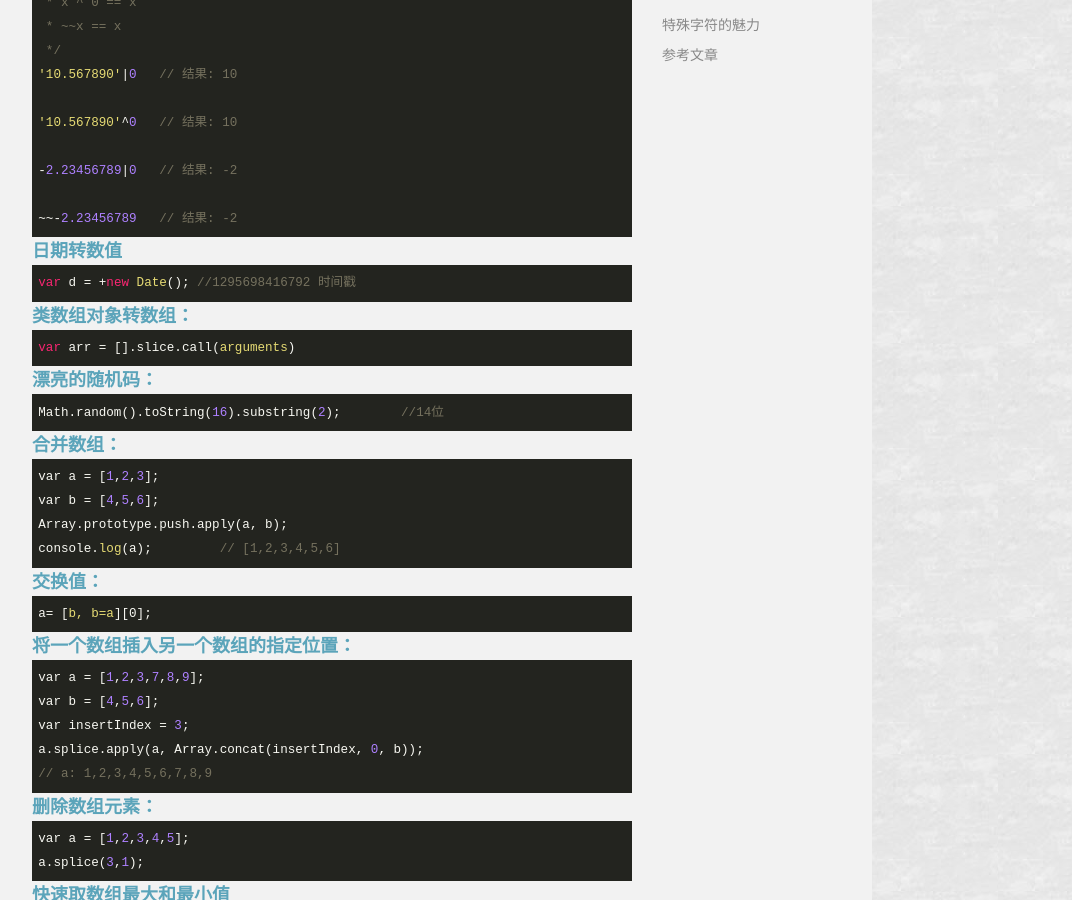
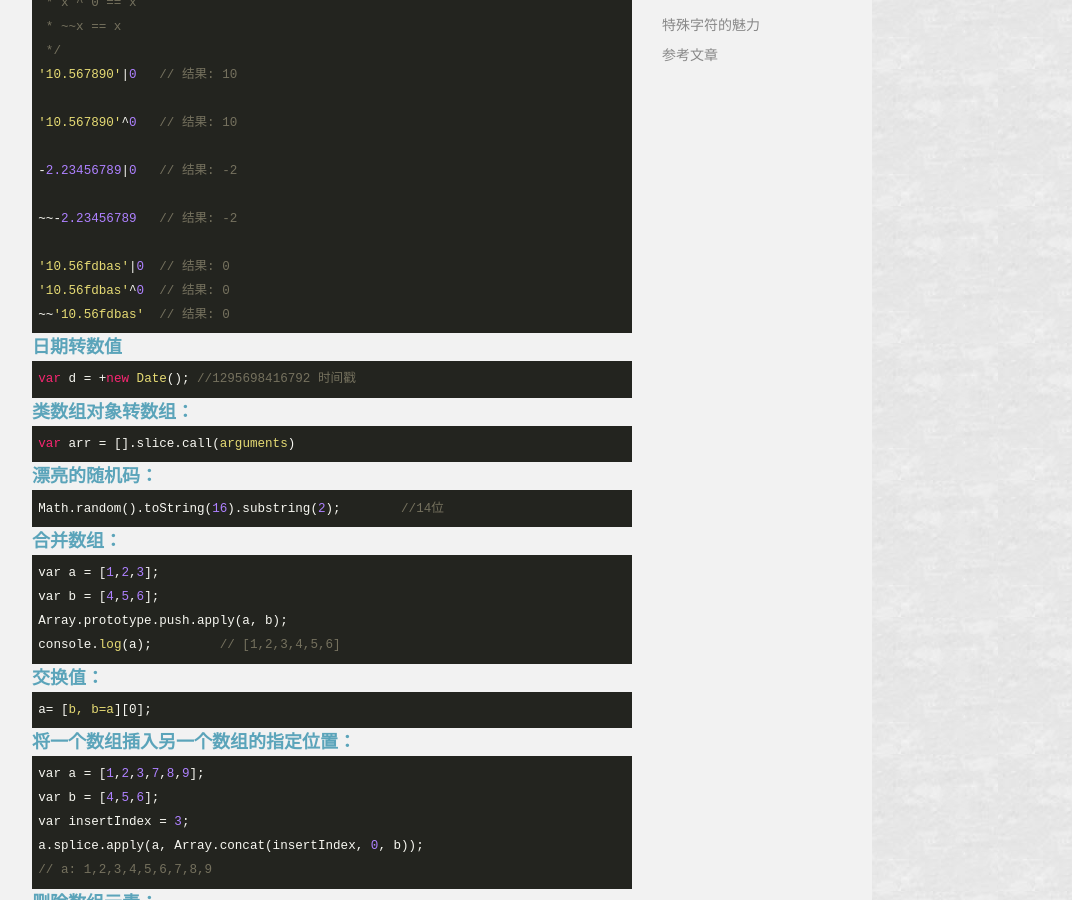
Before and after one commit to Caesor/caesor.github.io, a Jekyll site: the page built from _posts/2015-09-18-Javascript-Special-Sentence.md, in a window 1280 px wide and 900 px high, scrolled down 1164 px. Shown: the whole window, without its empty margins (208-1280 px from the left). Built offline with Jekyll 4.4.1, drawn with Linux system fonts in a browser that asks for light colours; some web fonts are replaced; comment, search, counter and statistics services are not loaded.

Commit message:
update blog

```diff
--- a/_posts/2015-09-18-Javascript-Special-Sentence.md
+++ b/_posts/2015-09-18-Javascript-Special-Sentence.md
@@ -37,6 +37,10 @@ tags: javascript
 	-2.23456789|0 	// 结果: -2
 
 	~~-2.23456789 	// 结果: -2
+
+	'10.56fdbas'|0	// 结果: 0
+	'10.56fdbas'^0	// 结果: 0
+	~~'10.56fdbas'	// 结果: 0
 
 ###日期转数值
 	var d = +new Date(); //1295698416792 时间戳
```
